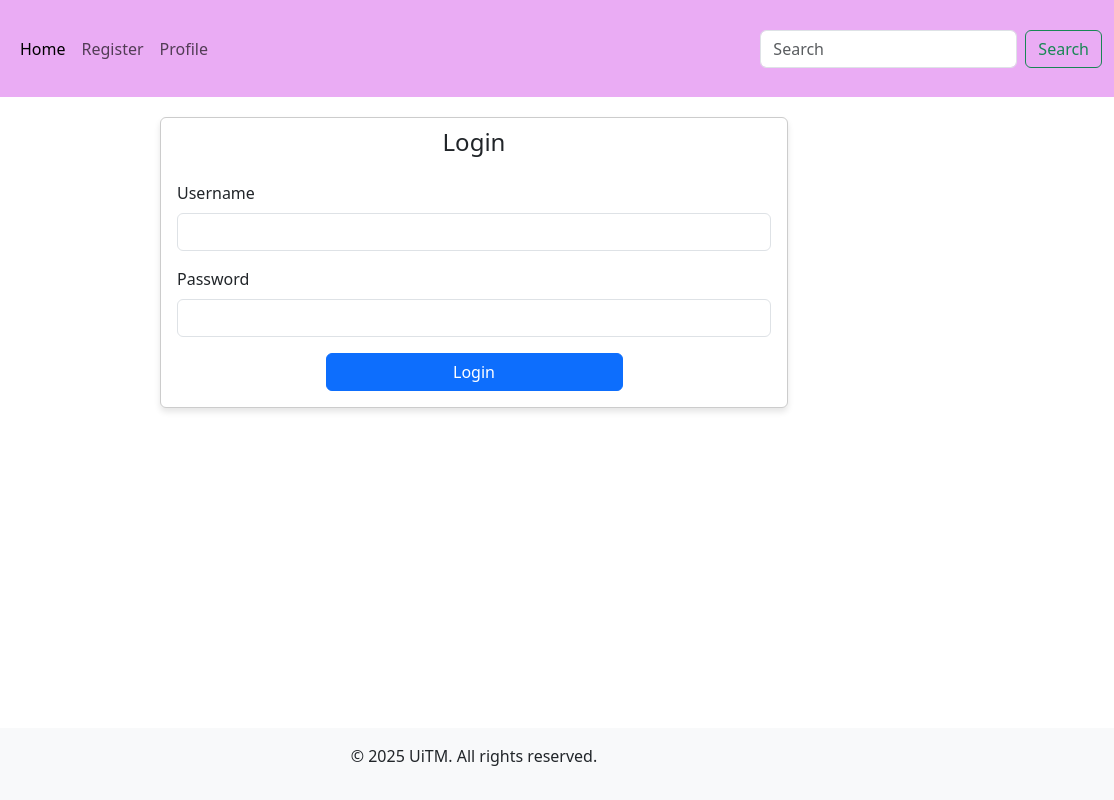
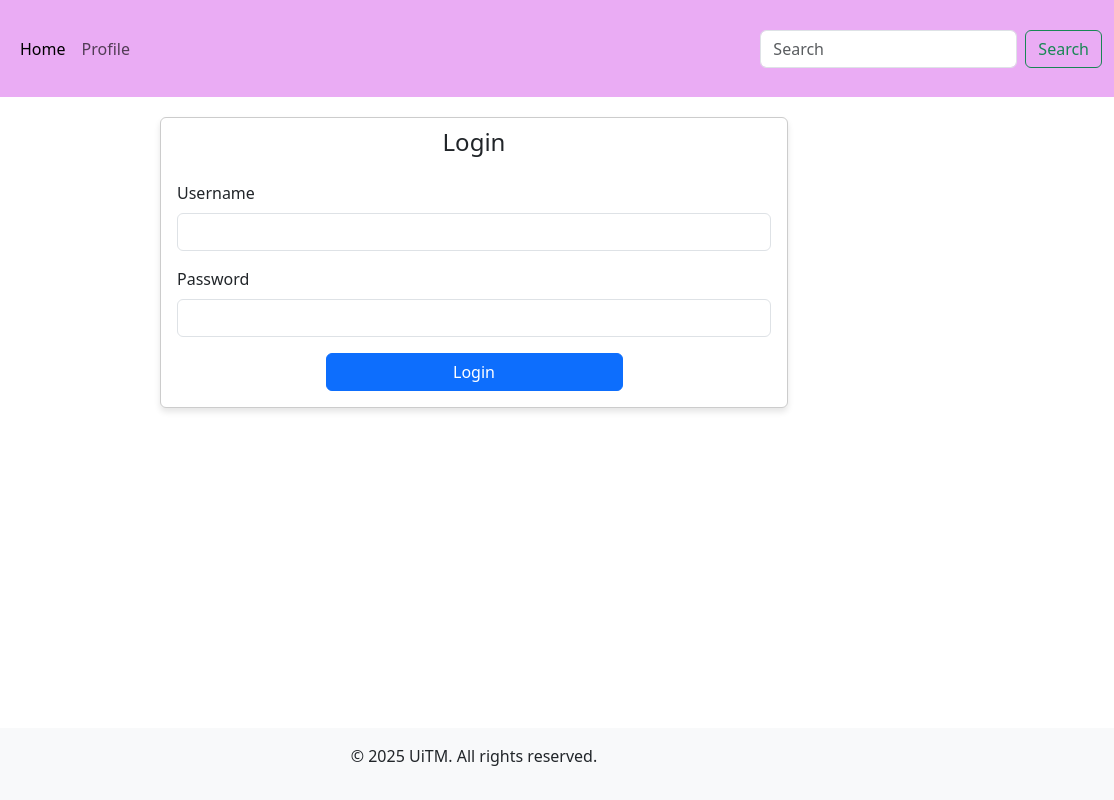
Before and after one commit to aliayahaya/student-e-profile, a plain HTML site: page login.html in a window 1280 px wide. Shown: the full height of the page, 166-1280 px from the left. Drawn offline with nearby package versions, Linux system fonts and the light colour scheme.

Commit message:
Update login.html

```diff
--- a/login.html
+++ b/login.html
@@ -21,9 +21,6 @@
                 <ul class="navbar-nav me-auto mb-2 mb-lg-0">
                     <li class="nav-item">
                         <a class="nav-link active" aria-current="page" href="index.php">Home</a>
-                    </li>
-                    <li class="nav-item">
-                        <a class="nav-link" href="Register.php">Register</a>
                     </li>
                     <li class="nav-item">
                         <a class="nav-link" href="profile.php">Profile</a>
```
